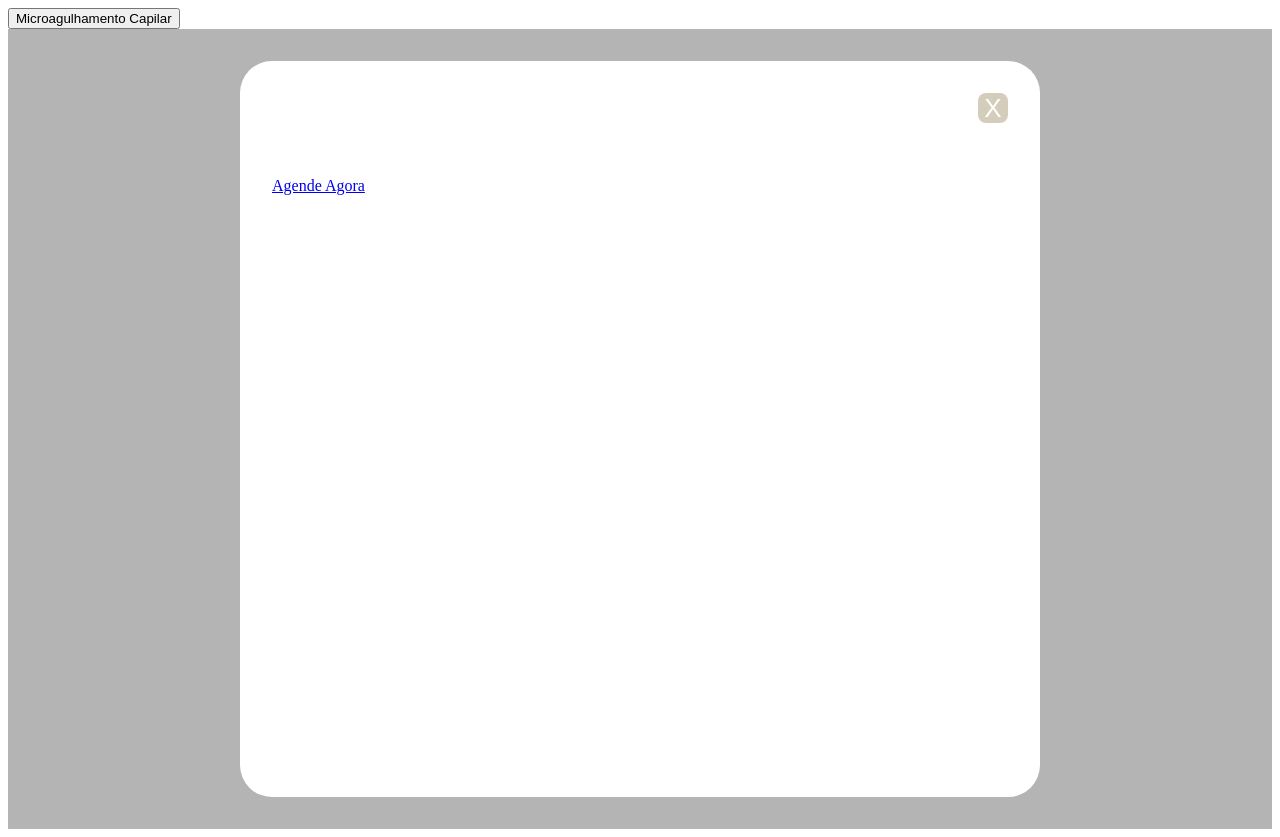
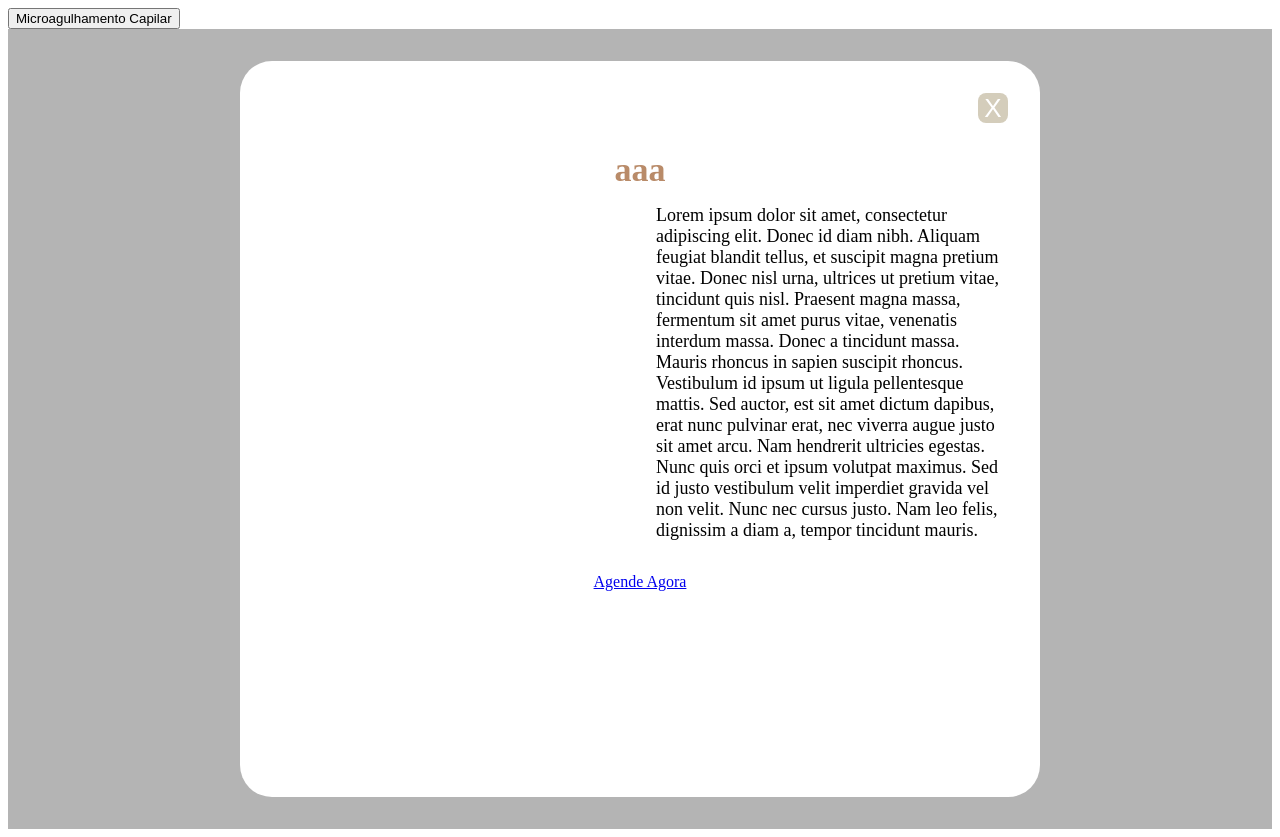
Before and after one commit to lucas-moont/hugo-procedure-specs-wrapper, a plain HTML site: page index.html in a window 1280 px wide. Drawn offline with Linux system fonts and the light colour scheme.

Commit message:
--feat Stylizing procedure details text.

```diff
--- a/index.html
+++ b/index.html
@@ -13,16 +13,16 @@
         <div class="text-align-right">
           <button class="close-procedure-specs-btn">X</button>
         </div>
-        <h2 class="procedure-name"></h2>
-        <div class="flex gap-m">
+        <h2 class="procedure-name text-align-center">aaa</h2>
+        <div id="procedure-specs-details" class="flex gap-m">
           <div class="col">
             <img src="" alt="" class="procedure-img" />
           </div>
           <div class="col">
-            <p class="procedure-description"></p>
+            <p class="procedure-description">Lorem ipsum dolor sit amet, consectetur adipiscing elit. Donec id diam nibh. Aliquam feugiat blandit tellus, et suscipit magna pretium vitae. Donec nisl urna, ultrices ut pretium vitae, tincidunt quis nisl. Praesent magna massa, fermentum sit amet purus vitae, venenatis interdum massa. Donec a tincidunt massa. Mauris rhoncus in sapien suscipit rhoncus. Vestibulum id ipsum ut ligula pellentesque mattis. Sed auctor, est sit amet dictum dapibus, erat nunc pulvinar erat, nec viverra augue justo sit amet arcu. Nam hendrerit ultricies egestas. Nunc quis orci et ipsum volutpat maximus. Sed id justo vestibulum velit imperdiet gravida vel non velit. Nunc nec cursus justo. Nam leo felis, dignissim a diam a, tempor tincidunt mauris.</p>
           </div>
         </div>
-        <div>
+        <div class="text-align-center">
           <a
             href="https://api.whatsapp.com/message/UAFS6O276TAXP1?autoload=1&app_absent=0"
             class="linear-gradient-btn"
--- a/style.scss
+++ b/style.scss
@@ -2,8 +2,24 @@
   box-sizing: border-box;
 }
 
+img{
+  width: 100%;
+}
+
 .text-align-right{
   text-align: right;
+}
+
+.text-align-center{
+  text-align: center;
+}
+
+.flex{
+  display: flex;
+}
+
+.gap-m{
+  gap: 32px;
 }
 
 .procedure-specs-wrapper{
@@ -19,6 +35,10 @@
     border-radius: 32px;
     height: calc(100vh - 64px);
     overflow-y: scroll;
+  }
+
+  .col{
+    width: 50%;
   }
 }
 
@@ -41,7 +61,20 @@
   }
 }
 
+.procedure-name{
+  font-size: 34px;
+  color: #B98B69;
+  margin-bottom: 0px;
+}
 
+.procedure-description{
+  font-size: 18px;
+  margin: 0;
+}
+
+#procedure-specs-details{
+  margin: 16px 0 32px;
+}
 
 .custom-container{
   width: 100%;
```
Also changed, not shown: style.css.
